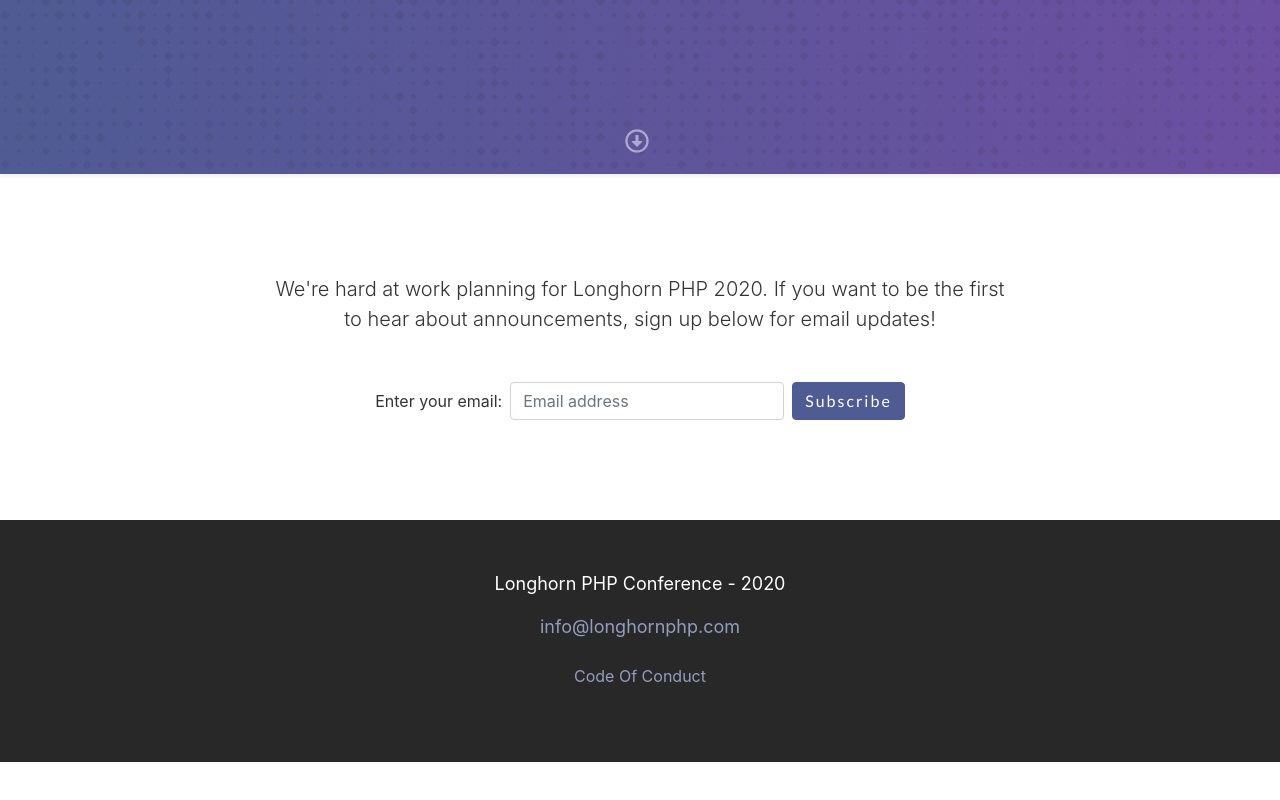
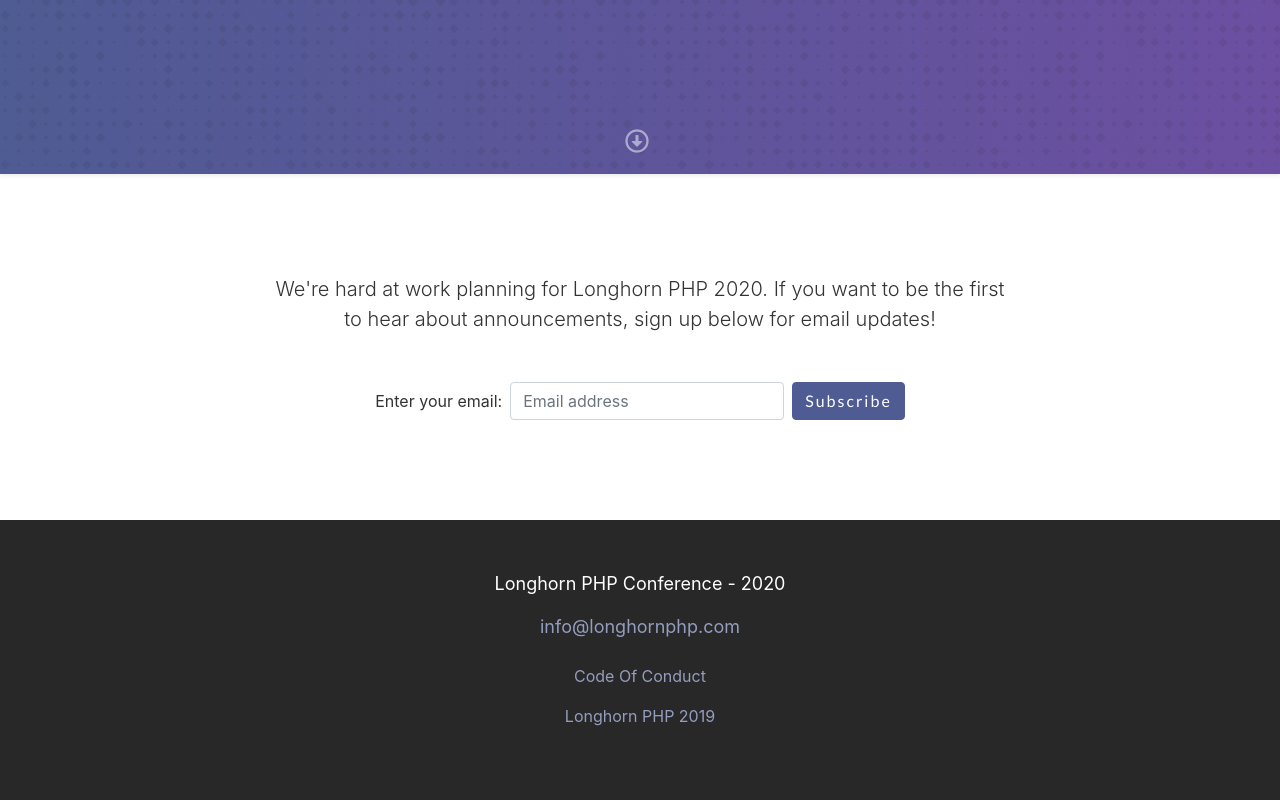
Before and after one commit to LonghornPHP/longhorn-2020-landing, a website with bundled scripts: page index.html in a window 1280 px wide. Shown: the part 626-1426 px from the top of the page. Before the commit the page ends 1388 px from the top, so only its background shows below. Built offline with nearby package versions, Linux system fonts and the light colour scheme; a web font is replaced by a local one.

Commit message:
add link to 2019 site

```diff
--- a/index.html
+++ b/index.html
@@ -108,6 +108,9 @@
           <a href="#" class="nav-link" data-toggle="modal" data-target=".coc-modal">
             Code Of Conduct
           </a>
+          <a href="https://2019.longhornphp.com" class="nav-link">
+            Longhorn PHP 2019
+          </a>
         </li>
       </ul>
     </div>
```
